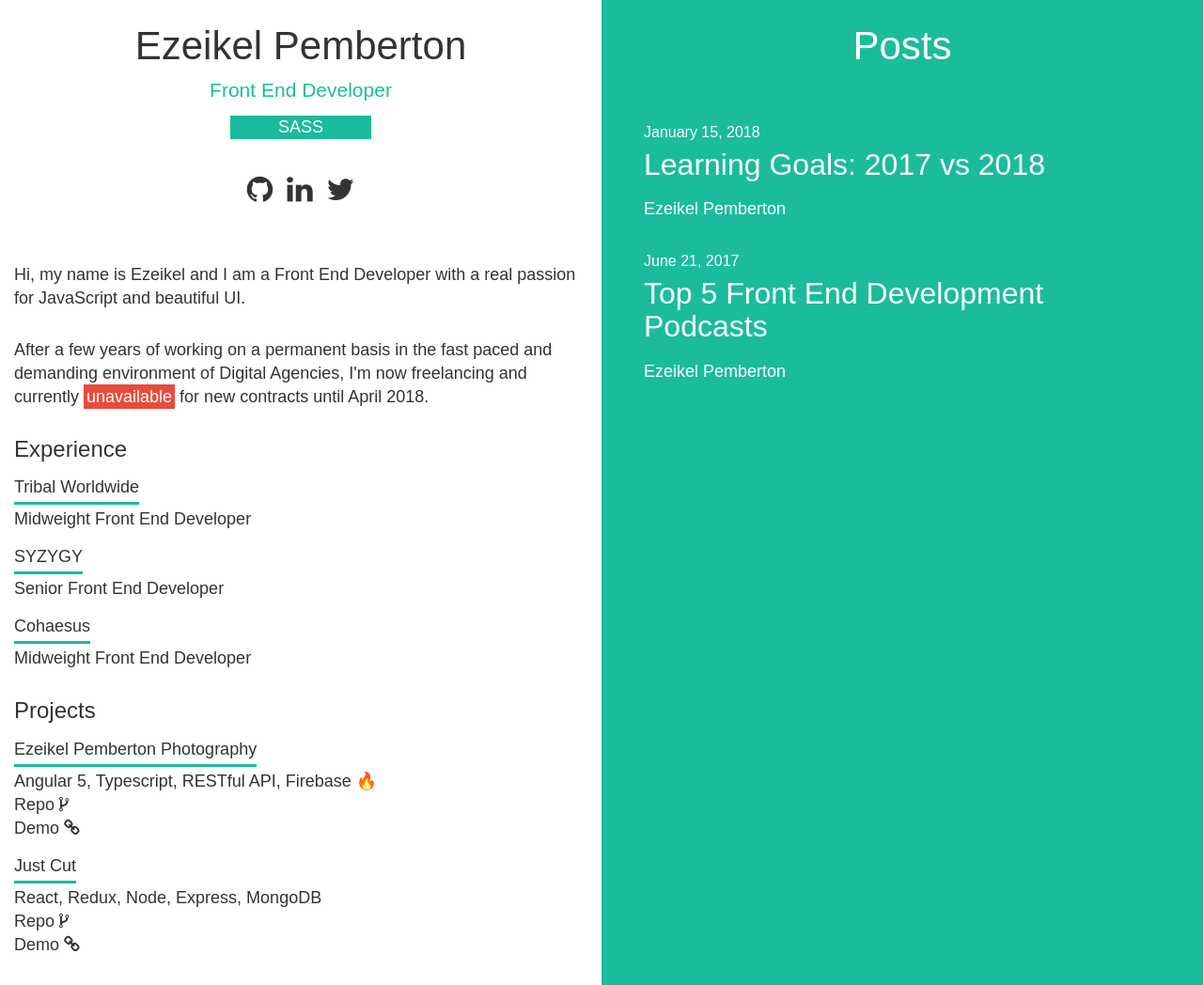
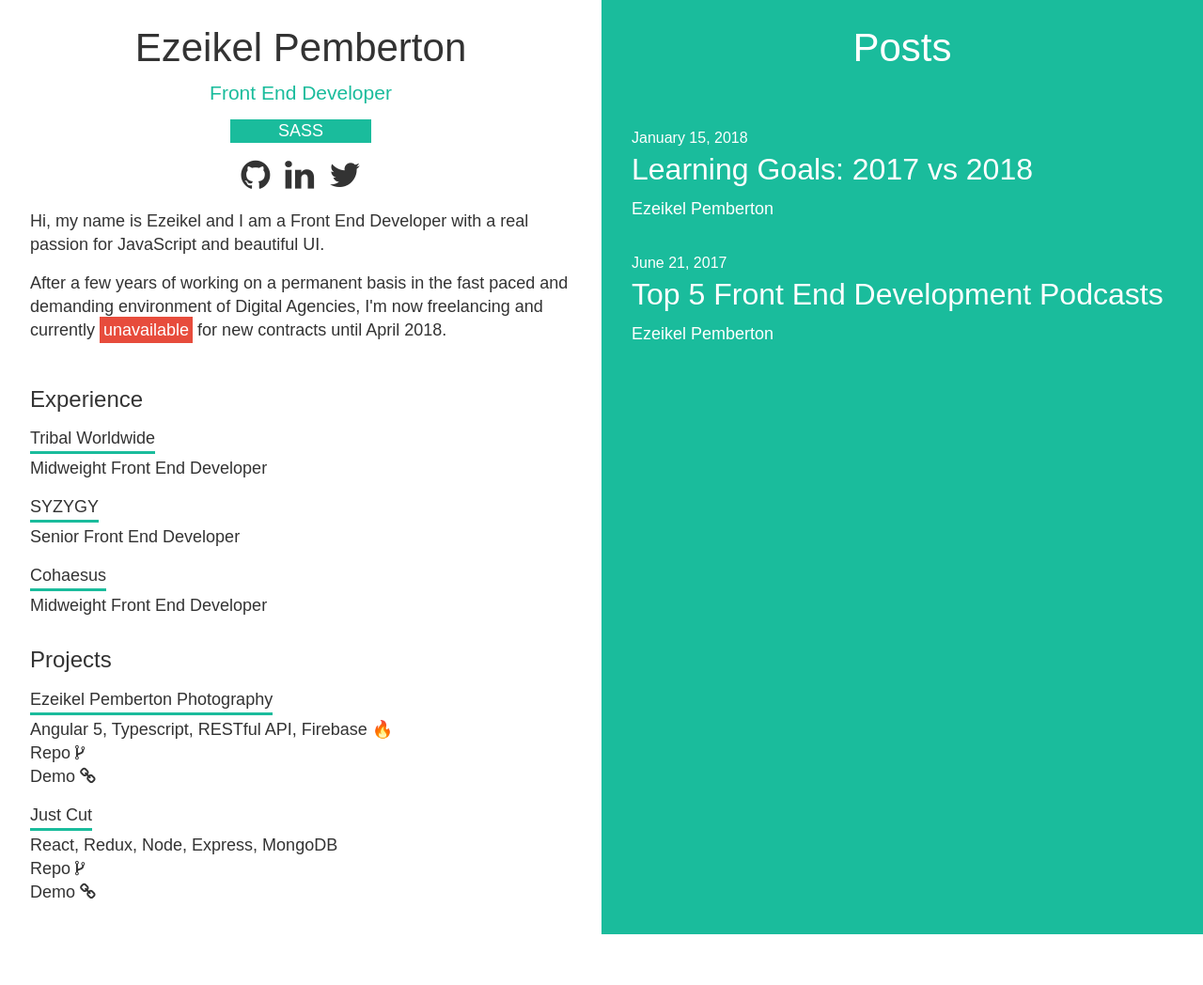
Before and after one commit to ezeikel/ezeikel-personal-blog-web, a Jekyll site: the page built from index.html, in a window 1280 px wide. Shown: the whole page at 94% size. Built offline with Jekyll 4.4.1, drawn with Linux system fonts in a browser that asks for light colours; nearby versions of some CDN libraries; after the commit the page ends 994 px from its top, so only the background shows below that.

Commit message:
Using css grid instead of boostrap grid on the homepage 🤙🏿.

```diff
--- a/_layouts/home.html
+++ b/_layouts/home.html
@@ -2,9 +2,9 @@
 <html>
   {% include head.html %}
   <body>
-    <div class="p-home container-fluid">
-      <div class="home row">
-        <section class="home__about-me col-sm-12 col-md-6">
+    <div class="p-home">
+      <div class="home">
+        <section class="home__about-me">
           <h1 class="about-me__heading">Ezeikel Pemberton</h1>
           <h3 class="about-me__sub-heading"><span>Front End Developer</span></h3>
           <div class="about-me__skills">
@@ -92,7 +92,7 @@
             </div>
           </div>
         </section>
-        <section class="home__blog-roll col-sm-12 col-md-6">
+        <section class="home__blog-roll">
             {{ content }}
         </section>
       </div>
--- a/_sass/base/_lists.scss
+++ b/_sass/base/_lists.scss
@@ -2,3 +2,7 @@ ul {
   list-style-type: none;
   padding: 0;
 }
+
+li {
+  font-size: var(--base-font-size);
+}
--- a/_sass/pages/_home.scss
+++ b/_sass/pages/_home.scss
@@ -1,93 +1,84 @@
 .p-home {
   .home {
+    display: grid;
+    grid-template-columns: 1fr;
+    @media (min-width: $bp-md) {
+      grid-template-columns: 1fr 1fr;
+    }
     li {
-      font-size: 18px;
+      //font-size: 18px;
       line-height: 25px;
       font-weight: 300;
     }
     &__blog-roll, &__about-me {
       min-height: 100vh;
-      padding-top: 30px;
+      padding: var(--spacing-large);
+
     }
     &__about-me {
+      display: grid;
+      grid-gap: var(--spacing-medium);
       background-color: var(--color-white);
       color: var(--color-black);
       .about-me {
         &__heading {
-          margin-bottom: 15px;
           text-align: center;
         }
         &__sub-heading {
-          margin-bottom: 15px;
           text-align: center;
           color: var(--color-primary);
           font-weight: 300;
         }
         &__skills {
+          display: grid;
+          grid-template-columns: 150px;
+          grid-template-rows: 25px;
+          justify-content: center;
           text-align: center;
-          margin-bottom: 15px;
           ul {
-            display: inline-flex;
-            width: 150px;
-            flex-direction: column;
             position: relative;
-            height: 25px;
+            height: 100%;
+            margin-bottom: 0;
           }
           li {
             position: absolute;
             background-color: var(--color-primary);
             color: var(--color-white);
             width: 100%;
-            &.active {
-              background-color: tomato;
-            }
           }
         }
         &__social-links {
           display: flex;
           justify-content: center;
-          margin-bottom: 15px;
-          @media (min-width: $bp-md) {
-            margin-bottom: 60px;
-          }
           a + a {
-            margin-left: 15px;
+            margin-left: var(--spacing-medium);
             cursor: pointer;
           }
         }
         &__scroll-down {
-          display: flex;
+          display: grid;
+          grid-template-rows: 1fr 1fr;
           justify-content: center;
-          margin-bottom: 30px;
           i {
             color: var(--color-primary);
-            animation: bounce 1.5s ease-in-out alternate infinite;
+            animation: bounce 1.5s ease-in-out infinite;
           }
           @media (min-width: $bp-md) {
             display: none;
           }
         }
         &__copy-container {
-          @media (min-width: $bp-xxl) {
-            display: flex;
-            margin-top: 60px;
-            & > div {
-              width: 33.33333%;
-              margin-right: 30px;
-              text-align: center;
-            }
-          }
+          display: grid;
+          grid-gap: var(--spacing-large) 0;
         }
         &__intro {
-          font-size: 18px;
+          //font-size: 18px;
           line-height: 25px;
-          margin-bottom: 30px;
           .available {
             color: var(--color-white);
-            background: #2ecc71;
-            padding: 3px;
+            background: var(--color-available);
+            padding: var(--spacing-tiny);
             cursor: pointer;
-
             a {
               color: var(--color-white);
             }
@@ -95,40 +86,40 @@
 
           .unavailable {
             color: var(--color-white);
-            background: #e74c3c;
-            padding: 3px;
+            background: var(--color-unavailable);
+            padding: var(--spacing-tiny);
             a {
               color: var(--color-white);
             }
           }
         }
-        &__experience, &__projects {
-          margin-bottom: 30px;
-        }
         &__projects {
-          margin-bottom: 30px;
+          display: grid;
+          grid-gap: var(--spacing-medium) 0;
           .projects {
-            &__title {
-              margin-bottom: 15px;
+            &__list {
+              display: grid;
+              grid-gap: var(--spacing-medium) 0;
+              margin-bottom: 0;
             }
           }
           .project {
-            margin-bottom: 15px;
             &__name {
-              @include keyline-top(var(--color-primary), 6px, 100%);
+              @include keyline-top(var(--color-primary), var(--spacing-tiny), 100%);
             }
           }
         }
         &__experience {
+          display: grid;
+          grid-gap: var(--spacing-medium) 0;
           .experience {
-            &__title {
-              margin-bottom: 15px;
-            }
             &__previous-companies {
+              display: grid;
+              grid-gap: var(--spacing-medium);
+              margin-bottom: 0;
               .previous-company {
-                margin-bottom: 15px;
                 &__name {
-                  @include keyline-top(var(--color-primary), 6px, 100%);
+                  @include keyline-top(var(--color-primary), var(--spacing-tiny), 100%);
                 }
               }
               p {
@@ -140,40 +131,32 @@
       }
     }
     &__blog-roll {
+      display: grid;
+      grid-template-rows: auto 1fr;
+      grid-gap: var(--spacing-huge);
       background-color: var(--color-primary);
       color: var(--color-white);
       .blog-roll {
         &__heading {
           text-align: center;
-          margin-bottom: 30px;
-          @media (min-width: $bp-lg) {
-            margin-bottom: 60px;
-          }
         }
         &__posts {
-          @media (min-width: $bp-lg) {
-            display: flex;
-            flex-wrap: wrap;
-          }
+          display: grid;
+          grid-gap: var(--spacing-large);
+          margin-bottom: 0;
         }
         &__post {
-          @media (min-width: $bp-lg) {
-            padding-right: 30px;
-            padding-left: 30px;
-
-          }
+          display: grid;
+          grid-gap: var(--spacing-tiny);
           .post {
             &__date {
               display: inline-block;
               font-size: 16px;
-              margin-bottom: 5px;
-              width: 100% // TODO: Hack to push title onto its own line. Fix.
             }
             &__title {
-              @include keyline-top(var(--color-white), 15px, 80px);
-              margin-bottom: 15px;
+              @include keyline-top(var(--color-white), var(--spacing-medium), 80px);
               @media (min-width: $bp-lg) {
-                @include keyline-top(var(--color-white), 10px, 80px);
+                @include keyline-top(var(--color-white), var(--spacing-small), 80px);
                 margin-bottom: 0;
                 overflow: hidden;
                 &:after {
@@ -194,7 +177,6 @@
             }
             &__meta {
               display: block;
-              margin-bottom: 30px;
             }
           }
         }
--- a/css/main.scss
+++ b/css/main.scss
@@ -3,20 +3,30 @@
 ---
 
 :root {
-    // Colors
+    /*colors*/
     --color-white: #fff;
     --color-black: #333;
     --color-primary: #1abc9c;
+    --color-available: #2ecc7;
+    --color-unavailable: #e74c3c;
 
-    // Fonts
+    /*fonts*/
     --primary-font-family: "museo-sans", sans-serif;
 
-    // Font Sizes
+    /*font sizes*/
     --browser-context: 16;
-    --base-font-size: rem(16px);
+    --base-font-size: 18px;
 
-    // Font Colours
+    /*font colors*/
     --primary-text-color: var(--color-black);
+
+    /*spacing*/
+    --spacing-tiny: 4px;
+    --spacing-small: calc(var(--spacing-tiny) * 2); //8px
+    --spacing-medium: calc(var(--spacing-small) * 2); //16px
+    --spacing-large: calc(var(--spacing-medium) * 2); //32px
+    --spacing-huge: calc(var(--spacing-large) * 2); //64px
+    --spacing-gargantuan: calc(var(--spacing-huge) * 2); //128px
 }
 
 @charset "utf-8";
```
Also changed, not shown: _posts/2018-01-15-learning-objectives-2017-vs-2018.md (+1 -0 lines).
